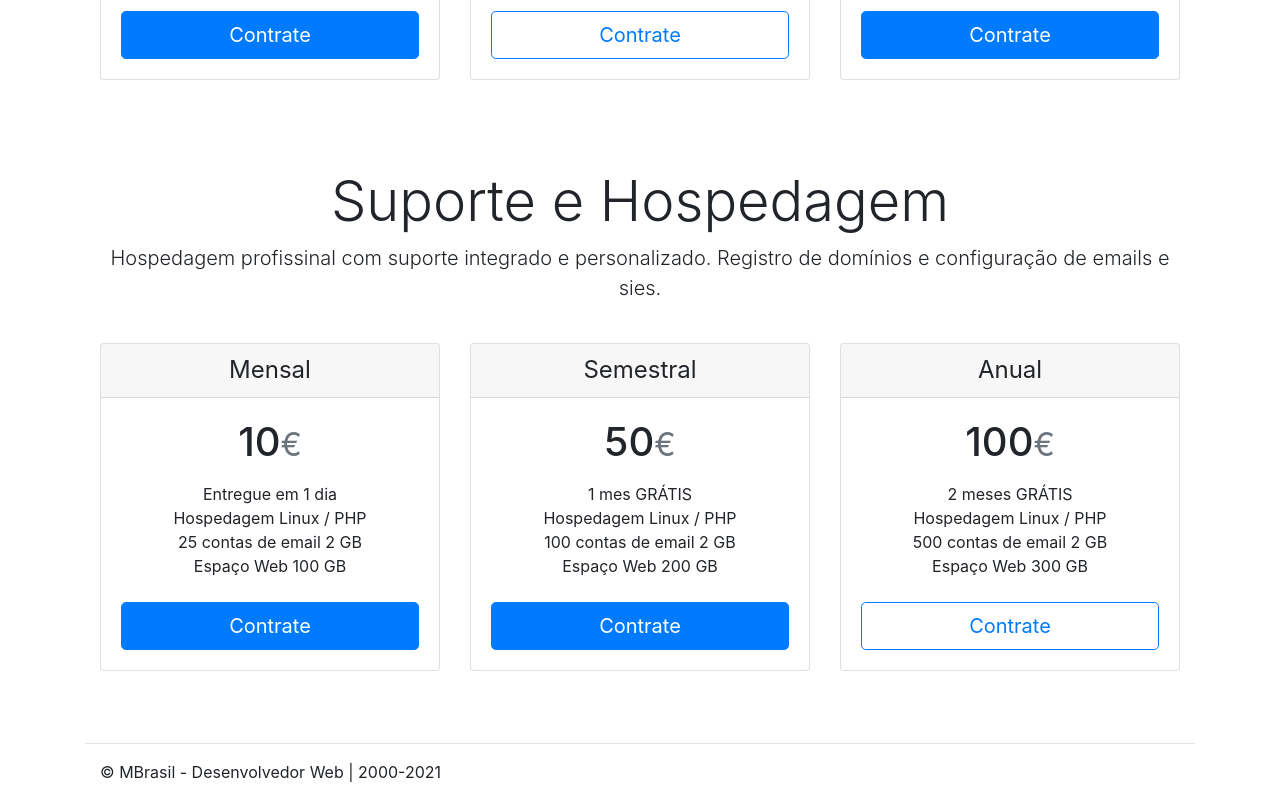
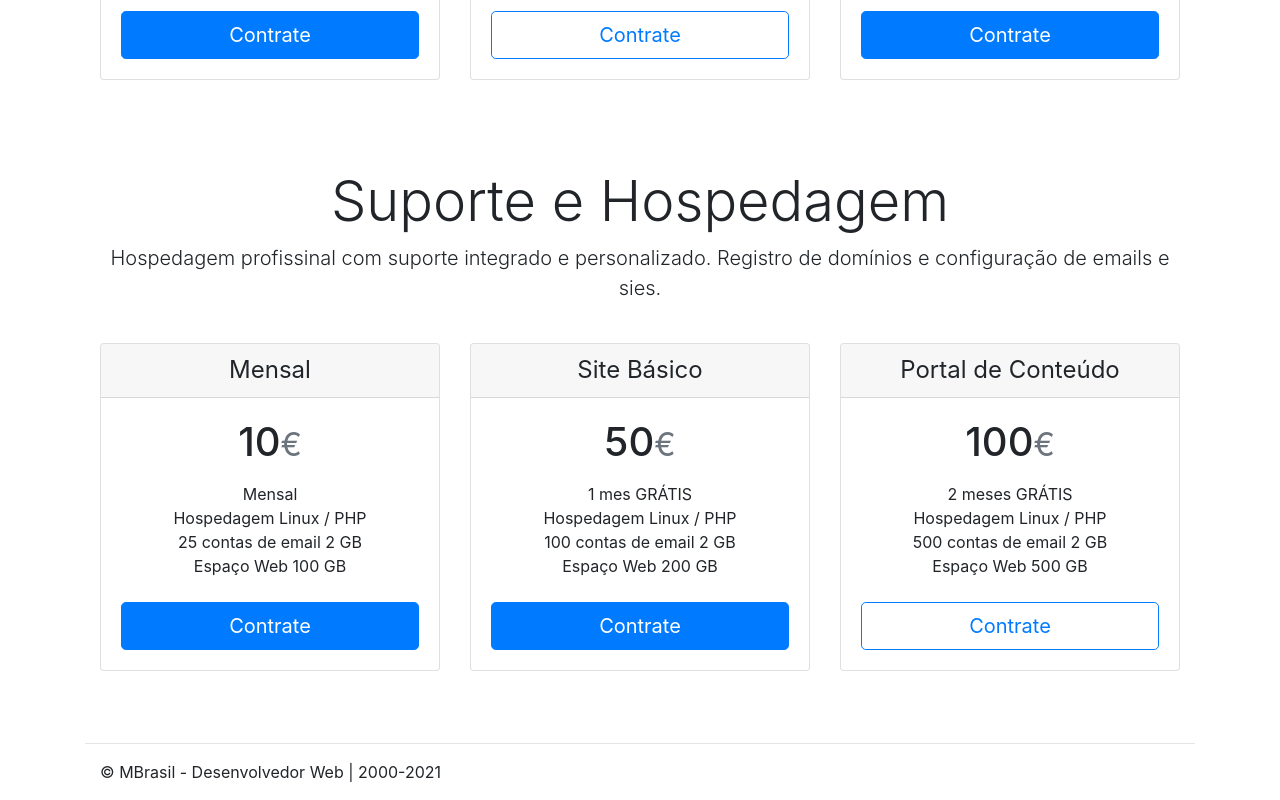
Before and after one commit to mbrasilce/mbrasil-site-nextjs, a Next.js app: page / in a window 1280 px wide. Shown: the part 529-1329 px from the top of the page. Built offline with nearby package versions, Linux system fonts and the light colour scheme.

Commit message:
Conteudo da home resp api

```diff
--- /dev/null
+++ b/components/Contenthome.js
@@ -0,0 +1,24 @@
+import Link from 'next/link'
+
+export default function Contenthome({ sites }) {
+    return (
+        <div className="card mb-4 box-shadow">
+            <div className="card-header">
+                <h4 className="my-0 font-weight-normal">{sites.name}</h4>
+            </div>
+            <div className="card-body">
+                <h1 className="card-title pricing-card-title">{sites.price}<small className="text-muted">€</small></h1>
+                <ul className="list-unstyled mt-3 mb-4">
+                    <li>{sites.entrega}</li>
+                    <li>{sites.paginas}</li>
+                    <li>{sites.topicos}</li>
+                    <li>{sites.formularios}</li>
+                </ul>
+                <Link href="/contact">
+                    <a className={sites.btn_class}>Contrate</a>
+                </Link>
+
+            </div>
+        </div>
+    )
+}
--- /dev/null
+++ b/data_home.js
@@ -0,0 +1,68 @@
+export const sites = [
+    {
+      id: '1',
+      tipo: 'sites',
+      name: 'Hot Sites',
+      price: '99,90',
+      entrega: 'Entregue em 1 dia',
+      paginas: 'Tudo em uma página',
+      topicos: '5 tópicos de conteúdo',
+      formularios: 'Formulário de contacto',
+      btn_class : 'btn btn-lg btn-block btn-primary',
+    },
+    {
+      id: '2',
+      tipo: 'sites',
+      name: 'Site Básico',
+      price: '450',
+      entrega: 'Prazo 30 dias',
+      paginas: 'Até 10 páginas',
+      topicos: 'Até 10 Tópicos',
+      formularios: 'Até 2 Formulários de contacto',
+      btn_class : 'btn btn-lg btn-block btn-outline-primary',
+    },
+    {
+      id: '3',
+      tipo: 'sites',
+      name: 'Portal de Conteúdo',
+      price: '1200',
+      entrega: 'Prazo a combinar',
+      paginas: 'Conteúdo ilimitado',
+      topicos: 'Tópicos ilimitados',
+      formularios: 'Formulários ilimitados',
+      btn_class : 'btn btn-lg btn-block btn-primary',
+    },
+    {
+      id: '4',
+      tipo: 'hospedagem',
+      name: 'Mensal',
+      price: '10',
+      entrega: 'Mensal',
+      paginas: 'Hospedagem Linux / PHP',
+      topicos: '25 contas de email 2 GB',
+      formularios: 'Espaço Web 100 GB',
+      btn_class : 'btn btn-lg btn-block btn-primary',
+    },
+    {
+      id: '5',
+      tipo: 'hospedagem',
+      name: 'Site Básico',
+      price: '50',
+      entrega: '1 mes GRÁTIS',
+      paginas: 'Hospedagem Linux / PHP',
+      topicos: '100 contas de email 2 GB',
+      formularios: 'Espaço Web 200 GB',
+      btn_class : 'btn btn-lg btn-block btn-primary',
+    },
+    {
+      id: '6',
+      tipo: 'hospedagem',
+      name: 'Portal de Conteúdo',
+      price: '100',
+      entrega: '2 meses GRÁTIS',
+      paginas: 'Hospedagem Linux / PHP',
+      topicos: '500 contas de email 2 GB',
+      formularios: 'Espaço Web 500 GB',
+      btn_class : 'btn btn-lg btn-block btn-outline-primary',
+    },
+  ]
--- a/package.json
+++ b/package.json
@@ -26,6 +26,7 @@
     "react": "^17.0.1",
     "react-bootstrap": "^1.4.0",
     "react-dom": "^17.0.1",
-    "sass": "^1.30.0"
+    "sass": "^1.30.0",
+    "swr": "^0.3.11"
   }
 }
--- /dev/null
+++ b/pages/api/contenthome/index.js
@@ -0,0 +1,7 @@
+// http://localhost:3000/api/contenthome
+
+import { sites } from '../../../data_home'
+
+export default function handler(req, res) {
+  res.status(200).json(sites)
+}
--- a/pages/index.js
+++ b/pages/index.js
@@ -1,15 +1,26 @@
 import Head from 'next/head'
+
 import Menu from '../components/Menu'
 import Footer from '../components/Footer'
+
 import 'bootstrap/dist/css/bootstrap.min.css'
-
 import Link from 'next/link';
 
+import useSWR from 'swr'
+import Contenthome from '../components/Contenthome'
+const fetcher = (url) => fetch(url).then((res) => res.json())
 
 function Home() {
+
+    const { data, error } = useSWR('/api/contenthome', fetcher)
+
+    if (error) return <div>Failed to load</div>
+    if (!data) return <div>Loading...</div>
+
     return (
 
         <div className="container">
+
             <Head>
                 <title>MBrasil - Desenvolvimento de Websites</title>
             </Head>
@@ -21,58 +32,11 @@ function Home() {
 
             <div className="container">
                 <div className="card-deck mb-3 text-center">
-                    <div className="card mb-4 box-shadow">
-                        <div className="card-header">
-                            <h4 className="my-0 font-weight-normal">Hot Sites</h4>
-                        </div>
-                        <div className="card-body">
-                            <h1 className="card-title pricing-card-title">99,90<small className="text-muted">€</small></h1>
-                            <ul className="list-unstyled mt-3 mb-4">
-                                <li>Entregue em 1 dia</li>
-                                <li>Tudo em uma página</li>
-                                <li>5 tópicos de conteúdo</li>
-                                <li>Formulário de contacto</li>
-                            </ul>
-                            <Link href="/contact">
-                                <a className="btn btn-lg btn-block btn-primary">Contrate</a>
-                            </Link>
-                        </div>
-                    </div>
-                    <div className="card mb-4 box-shadow">
-                        <div className="card-header">
-                            <h4 className="my-0 font-weight-normal">Site Básico</h4>
-                        </div>
-                        <div className="card-body">
-                            <h1 className="card-title pricing-card-title">450<small className="text-muted">€</small></h1>
-                            <ul className="list-unstyled mt-3 mb-4">
-                                <li>Prazo 30 dias</li>
-                                <li>Até 10 páginas</li>
-                                <li>Até 10 Tópicos</li>
-                                <li>Até 2 Formulários de contacto</li>
-                            </ul>
-                            <Link href="/contact">
-                                <a className="btn btn-lg btn-block btn-outline-primary">Contrate</a>
-                            </Link>
-                        </div>
-                    </div>
-                    <div className="card mb-4 box-shadow">
-                        <div className="card-header">
-                            <h4 className="my-0 font-weight-normal">Portal de Conteúdo</h4>
-                        </div>
-                        <div className="card-body">
-                            <h1 className="card-title pricing-card-title">1200<small className="text-muted">€</small></h1>
-                            <ul className="list-unstyled mt-3 mb-4">
-                                <li>Prazo a combinar</li>
-                                <li>Conteúdo ilimitado</li>
-                                <li>Tópicos ilimitados</li>
-                                <li>Formulários ilimitados</li>
-                            </ul>
-                            <Link href="/contact">
-                                <a className="btn btn-lg btn-block btn-primary">Contrate</a>
-                            </Link>
-                        </div>
-                    </div>
-
+                    {data
+                    .filter(sites => sites['tipo'] == 'sites')
+                    .map((p, i) => (
+                        <Contenthome key={i} sites={p} />
+                    ))}
                 </div>
             </div>
 
@@ -83,58 +47,11 @@ function Home() {
 
             <div className="container">
                 <div className="card-deck mb-3 text-center">
-                    <div className="card mb-4 box-shadow">
-                        <div className="card-header">
-                            <h4 className="my-0 font-weight-normal">Mensal</h4>
-                        </div>
-                        <div className="card-body">
-                            <h1 className="card-title pricing-card-title">10<small className="text-muted">€</small></h1>
-                            <ul className="list-unstyled mt-3 mb-4">
-                                <li>Entregue em 1 dia</li>
-                                <li>Hospedagem Linux / PHP</li>
-                                <li>25 contas de email 2 GB</li>
-                                <li>Espaço Web 100 GB</li>
-                            </ul>
-                            <Link href="/contact">
-                                <a className="btn btn-lg btn-block btn-primary">Contrate</a>
-                            </Link>
-                        </div>
-                    </div>
-                    <div className="card mb-4 box-shadow">
-                        <div className="card-header">
-                            <h4 className="my-0 font-weight-normal">Semestral</h4>
-                        </div>
-                        <div className="card-body">
-                            <h1 className="card-title pricing-card-title">50<small className="text-muted">€</small></h1>
-                            <ul className="list-unstyled mt-3 mb-4">
-                                <li>1 mes GRÁTIS</li>
-                                <li>Hospedagem Linux / PHP</li>
-                                <li>100 contas de email 2 GB</li>
-                                <li>Espaço Web 200 GB</li>
-                            </ul>
-                            <Link href="/contact">
-                                <a className="btn btn-lg btn-block btn-primary">Contrate</a>
-                            </Link>
-                        </div>
-                    </div>
-                    <div className="card mb-4 box-shadow">
-                        <div className="card-header">
-                            <h4 className="my-0 font-weight-normal">Anual</h4>
-                        </div>
-                        <div className="card-body">
-                            <h1 className="card-title pricing-card-title">100<small className="text-muted">€</small></h1>
-                            <ul className="list-unstyled mt-3 mb-4">
-                                <li>2 meses GRÁTIS</li>
-                                <li>Hospedagem Linux / PHP</li>
-                                <li>500 contas de email 2 GB</li>
-                                <li>Espaço Web 300 GB</li>
-                            </ul>
-                            <Link href="/contact">
-                                <a className="btn btn-lg btn-block btn-outline-primary">Contrate</a>
-                            </Link>
-                        </div>
-                    </div>
-
+                    {data
+                    .filter(sites => sites['tipo'] == 'hospedagem')
+                    .map((p, i) => (
+                        <Contenthome key={i} sites={p} />
+                    ))}
                 </div>
             </div>
 
```
Also changed, not shown: 2 other files (tests, documents, lock files or other folders).
